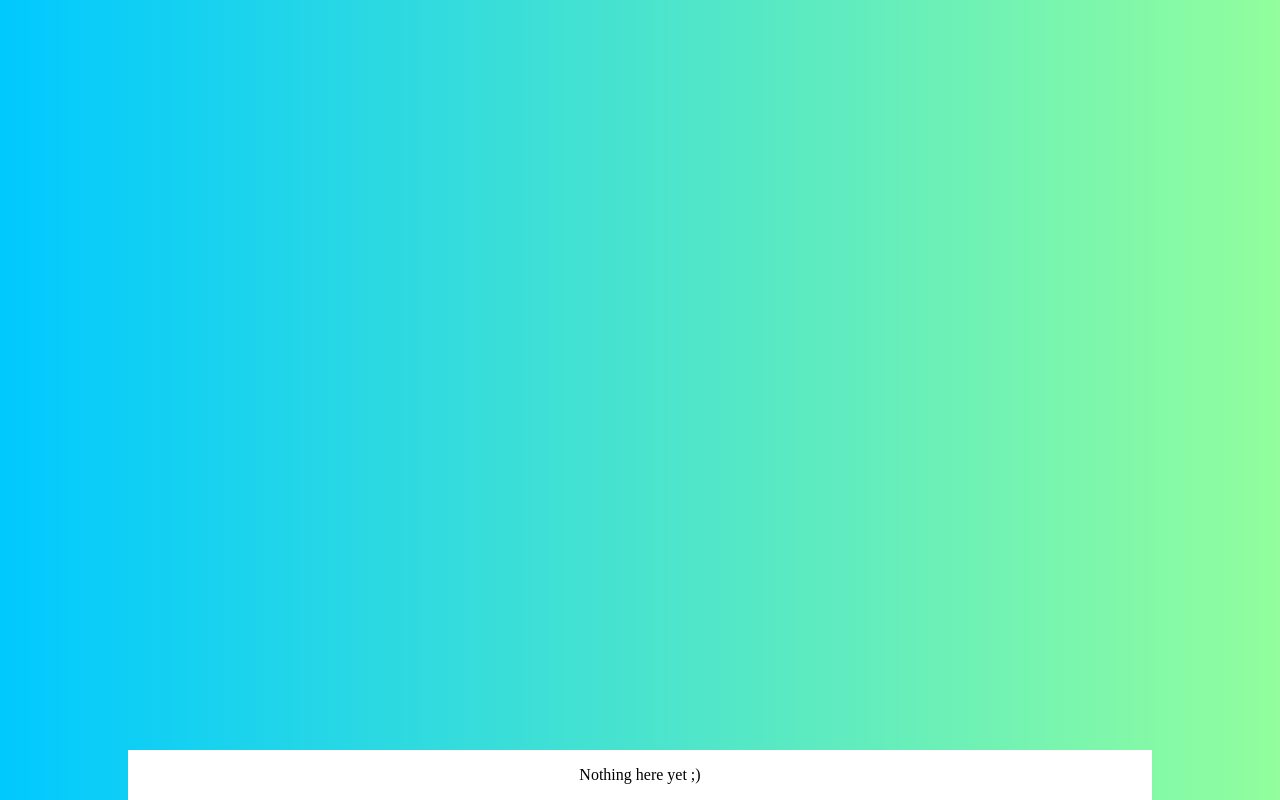
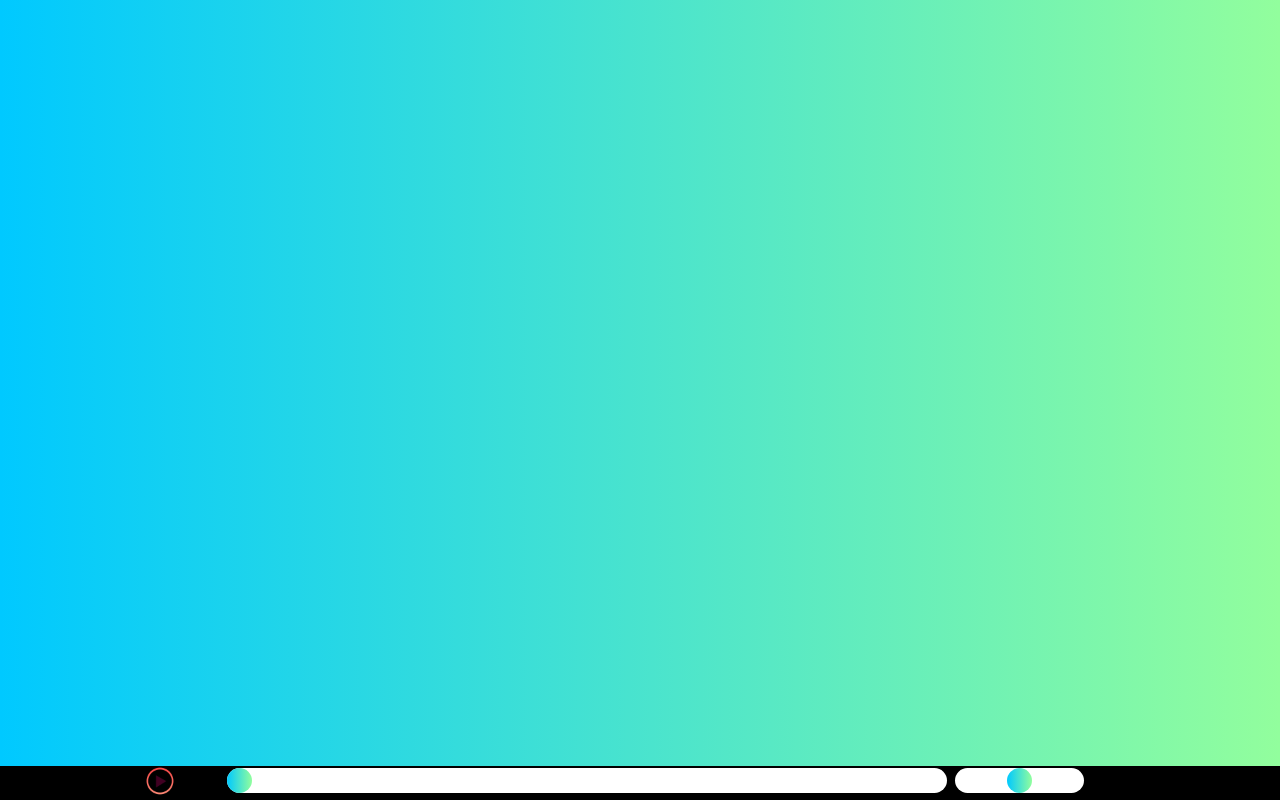
Before and after one commit to Shane-Games/YourMusic, an Electron app: page assets/html/index.html in a window 1280 px wide. Drawn offline with Linux system fonts and the light colour scheme.

Commit message:
The actualy working on the intrerface  update.

```diff
--- a/assets/html/index.html
+++ b/assets/html/index.html
@@ -12,8 +12,9 @@
 
         .playermain {
             text-align: center;
-            width: 80%;
-            background: white;
+            vertical-align: center;
+            width: 100%;
+            background: rgba(0, 0, 0, 1);
             margin: auto;
             display: flex;
             justify-content: center;
@@ -24,18 +25,79 @@
             left: 0;
         }
 
-        audio {
-            background: #95B9C7;
-            color: #95B9C7;
+        .slider {
+            width: 75%;
         }
+
+        .time {
+            -webkit-appearance: none;
+            width: 75%;
+            height: 25px;
+            border-radius: 100px;
+        }
+
+        .time::-webkit-slider-thumb {
+            border-radius: 100px;
+            -webkit-appearance: none;
+            appearance: none;
+            width: 25px;
+            height: 25px;
+            background: linear-gradient(90deg, #00C9FF 0%, #92FE9D 100%);
+            cursor: pointer;
+            padding: 1px;
+        }
+
+        .time::-moz-range-thumb {
+            border-radius: 100px;
+            width: 25px;
+            height: 25px;
+            background: linear-gradient(90deg, #00C9FF 0%, #92FE9D 100%);
+            cursor: pointer;
+        }
+
+        .volume {
+            -webkit-appearance: none;
+            width: 15
+            15%;
+            height: 25px;
+            border-radius: 100px;
+        }
+
+        .volume::-webkit-slider-thumb {
+            border-radius: 100px;
+            -webkit-appearance: none;
+            appearance: none;
+            width: 25px;
+            height: 25px;
+            background: linear-gradient(90deg, #00C9FF 0%, #92FE9D 100%);
+            cursor: pointer;
+            padding: 1px;
+        }
+
+        .volume::-moz-range-thumb {
+            border-radius: 100px;
+            width: 25px;
+            height: 25px;
+            background: linear-gradient(90deg, #00C9FF 0%, #92FE9D 100%);
+            cursor: pointer;
+        }
+        .volume{
+        }
+        audio { width: 200px; }
     </style>
 </head>
 
 <body>
     <div class="playermain">
-        <div class="container-audio">
-            <p>Nothing here yet ;)</p>
+        <div class="controls">
+            <img width="30px" src="play.png" onclick="playOrPause();">
         </div>
+        <div class="slider">
+            <input id="slider" class="time" type="range" min="0" step="1" value="0"></input>
+            <input id="volume" class="volume" type="range" min="0" step="1"></input>
+
+        </div>
+    </div>
 </body>
 
 </html>
```
Also changed, not shown: assets/html/play.png (added).
